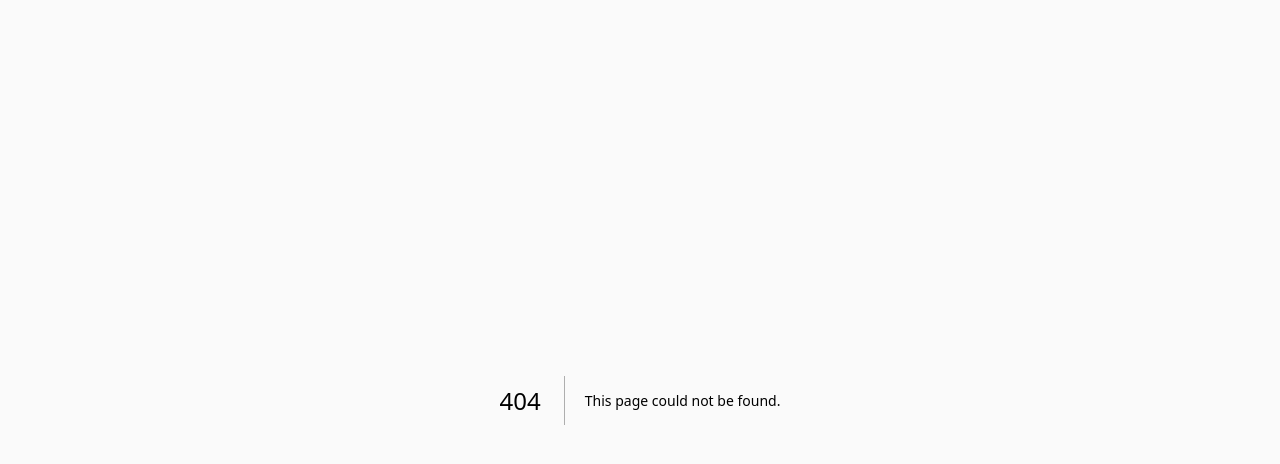
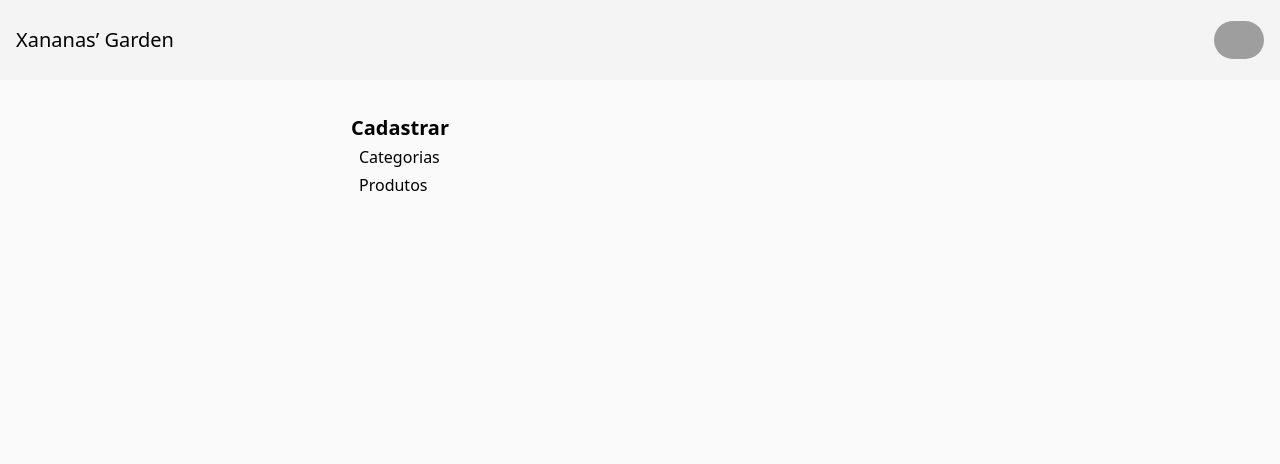
Before and after one commit to L1NDS0N/Xananas-Garden-MVP, a Next.js app: page /admin/dashboard in a window 1280 px wide. Before the commit this address had no page. Shown: the top 464 px of the page. Built offline with nearby package versions, Linux system fonts and the light colour scheme; grey boxes are pictures that could not be loaded.

Commit message:
dashboard admin

```diff
--- /dev/null
+++ b/src/app/admin/dashboard/page.tsx
@@ -0,0 +1,13 @@
+import XAdminHeader from "@/components/XAdminHeader";
+import XAdminSidebar from "@/components/XAdminSidebar";
+import XPage from "@/components/XPage";
+
+export default function AdminDashboard()
+{
+    return (
+        <XPage title="Dashboard">
+          <XAdminHeader/>
+          <XAdminSidebar/>
+        </XPage>
+      );
+}
--- a/src/app/catalogo/layout.tsx
+++ b/src/app/catalogo/layout.tsx
@@ -2,7 +2,7 @@ import Header from '@/components/XHeader';
 import Sidebar from '@/components/XSidebar';
 
 export const metadata = {
-	title: 'KKKKKK',
+	title: 'Catálogo',
 	description: 'Generated by create next app',
 };
 
--- /dev/null
+++ b/src/components/XAdminHeader/index.tsx
@@ -0,0 +1,17 @@
+import Link from 'next/link';
+import XAdminProfile from '../XAdminProfile';
+
+export default function XAdminHeader() {
+  return (
+    <div className="flex flex-1 bg-zinc-100 justify-between h-20 items-center p-4">
+      <div>
+        <Link href="/admin/dashboard">
+          <h1 className="font-gloria text-xanana-100 text-xl cursor-pointer">
+            Xananas’ Garden
+          </h1>
+        </Link>
+      </div>
+      <XAdminProfile />
+    </div>
+  );
+};
--- /dev/null
+++ b/src/components/XAdminProfile/index.tsx
@@ -0,0 +1,15 @@
+
+export default function XAdminProfile () {
+  return (
+    <>
+      <div>
+        <img
+          src="https://github.com/l1nds0n.png"
+          alt="profile"
+          width={50}
+          className="rounded-full"
+        />
+      </div>
+    </>
+  );
+};
--- /dev/null
+++ b/src/components/XAdminSidebar/index.tsx
@@ -0,0 +1,21 @@
+import Link from 'next/link';
+
+export default function XAdminSidebar() {
+  return (
+    <div className="flex flex-col flex-1 h-screen max-w-xs pt-6 lg:ml-60">
+      <div className="flex flex-col p-2 items-center justify-center">
+        <div>
+          <h1 className="leading-relaxed font-bold text-xl">Cadastrar</h1>
+          <ul className="flex flex-col gap-1 pl-2">
+            <li>
+              <Link href="/admin/dashboard/categorias">Categorias</Link>
+            </li>
+            <li>
+              <Link href="/admin/dashboard/produtos">Produtos</Link>
+            </li>
+          </ul>
+        </div>
+      </div>
+    </div>
+  );
+};
--- /dev/null
+++ b/src/components/XPage/index.tsx
@@ -0,0 +1,26 @@
+import Head from "next/head";
+
+type DefaultPageProps = {
+    title: string;
+    children: React.ReactNode;
+  };
+export default function XPage({ title, children }: DefaultPageProps){
+    let fullTitle = `${title} • Xananas’ Garden`;
+    return (
+      <>
+        <Head>
+          <title>{fullTitle}</title>
+          <meta property="og:title" content={fullTitle} key="title" />
+          <meta property="og:site_name" content="Xananas' Garden" />
+          <meta
+            name="viewport"
+            content="width=device-width, initial-scale=1, maximum-scale=1"
+          />
+          <link rel="icon" href="/favicon.png" type="image/png" />
+          <link rel="apple-touch-icon" href="/favicon.png"></link>
+        </Head>
+        {children}
+      </>
+    );
+
+}
--- a/src/routes/app-routes.ts
+++ b/src/routes/app-routes.ts
@@ -6,8 +6,3 @@ export function useRoutes() {
 };
 
 }
-const { catalog } = useRoutes()
-catalog.fazerAlgoDiferente({then: (value: any) => {
-    console.log(value)
-},
-})
--- a/src/routes/catalog.routes.ts
+++ b/src/routes/catalog.routes.ts
@@ -13,8 +13,4 @@ export class CatalogRoutes<T extends ICatalog> extends GenericRoutes<T> {
     constructor(){
         super(CatalogRoutes.path);
     }
-
-    fazerAlgoDiferente(req: IRequest<T>){
-        useGenericMethods<T>('teste').get(req);
-    }
 }
```
